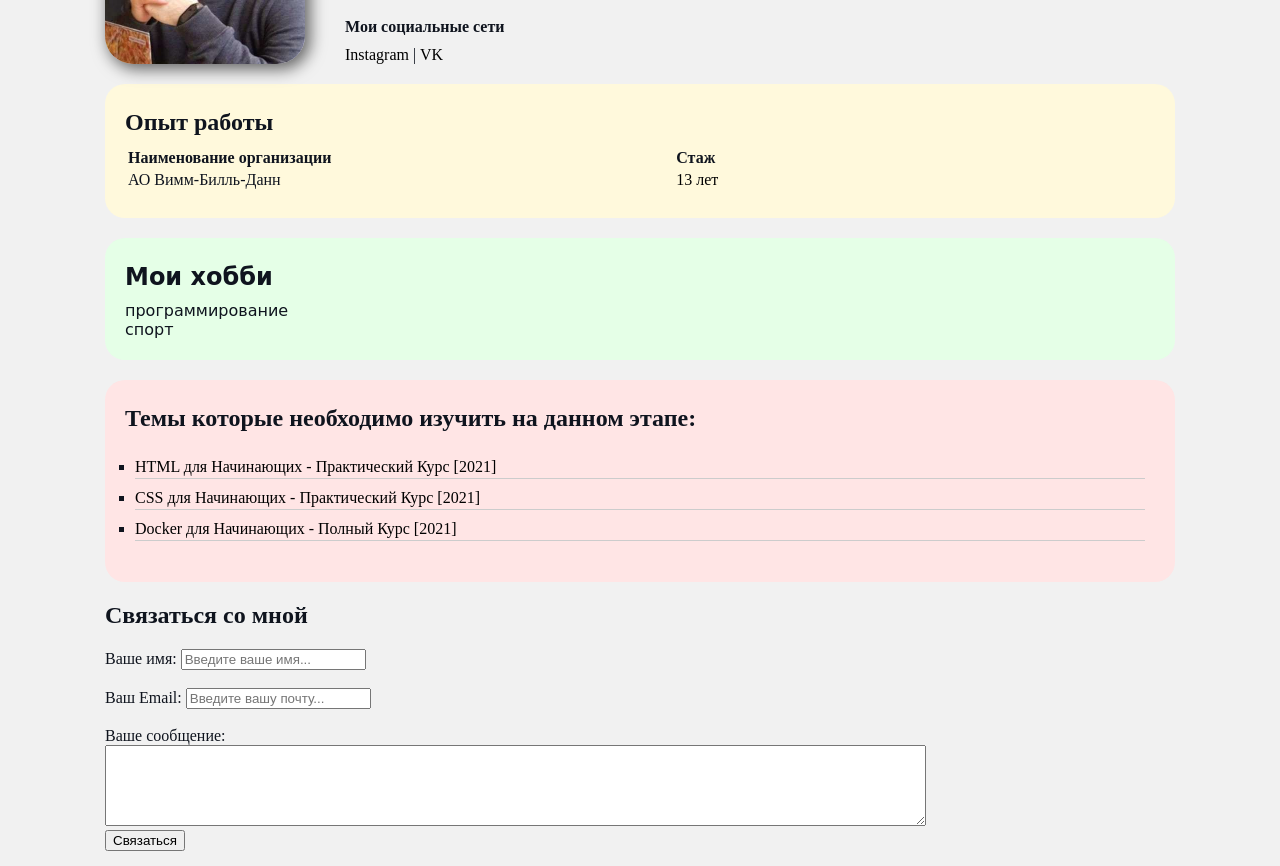
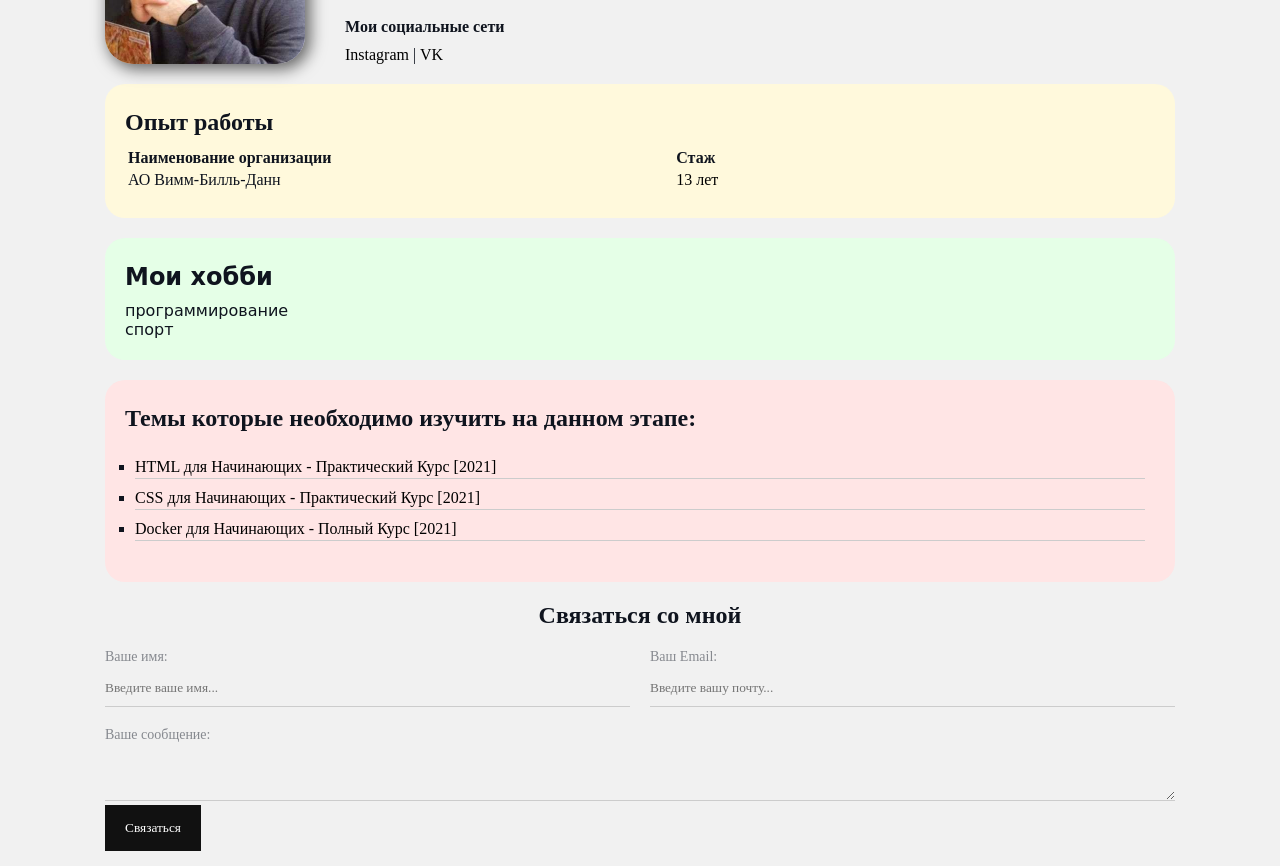
Before and after one commit to FedorKhovanov/Study, a plain HTML site: page style.html in a window 1280 px wide. Shown: the part 152-1018 px from the top of the page. Drawn offline with Linux system fonts and the light colour scheme; a web font is replaced by a local one.

Commit message:
end first lesson css

```diff
--- a/style.html
+++ b/style.html
@@ -61,19 +61,21 @@
       <div class="contact">
         <h2>Связаться со мной</h2>
           <form action="/">
+          <div class="row">
+          <div class="form-group">
           <label for="name">Ваше имя:</label>
           <input type="text" id="name" placeholder="Введите ваше имя...">
-          <br>
-          <br>
+          </div>
+          <div class="form-group">
           <label for="email">Ваш Email:</label>
           <input type="email" id="email" placeholder="Введите вашу почту...">
-          <br>
-          <br>
+          </div>
+          </div>
+          <div class="form-group">
           <label for="text">Ваше сообщение:</label>
-          <br>
-          <textarea id="text" cols="100" rows="5"></textarea>
-          <br>
-          <input type="submit" value="Связаться"></input>
+          <textarea id="text" cols="100" rows="2"></textarea>
+          </div>
+          <input class="btn" type="submit" value="Связаться"></input>
           </form>
       </div>
     </div>
--- a/styles.css
+++ b/styles.css
@@ -138,3 +138,56 @@ a:visited {
 .container {
   margin: 15px;
 }
+
+.contact h2 {
+  text-align: center;
+}
+
+.form-group label {
+  display: block;
+  font-size: 14px;
+  color: #86898f;
+}
+
+.form-group input,
+.form-group textarea {
+  width: 100%;
+  box-sizing: border-box;
+  border: none;
+  background: transparent;
+  border-bottom: 1px solid #ccc;
+  color: #000;
+  padding: 15px 0 10px;
+  outline: none;
+  font-family: inherit;
+}
+
+.row {
+  display: flex;
+  margin-bottom: 20px;
+}
+.row > .form-group {
+  width: 50%;
+  /* margin-right: 20px; */
+}
+
+.row > .form-group:first-child {
+  margin-right: 20px;
+}
+
+/* .row > .form-group:last-child { */
+/* margin-right: 0px; */
+/* } */
+
+.btn {
+  background: #111;
+  padding: 15px 20px;
+  color: #fff;
+  border: none;
+  font-family: inherit;
+  cursor: pointer;
+}
+
+.btn:hover {
+  opacity: 0.9;
+}
```
